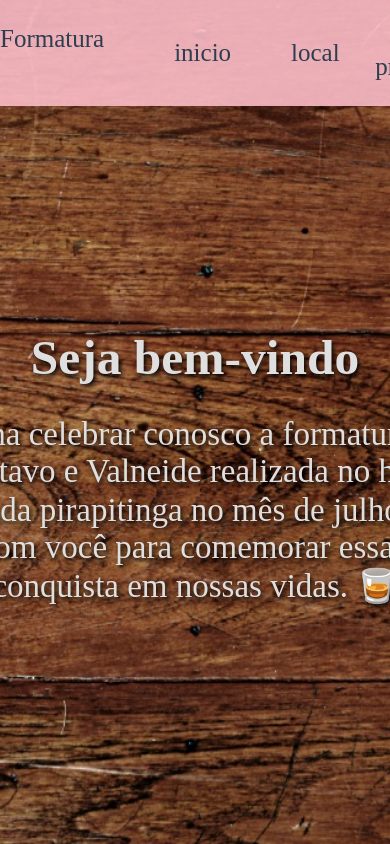
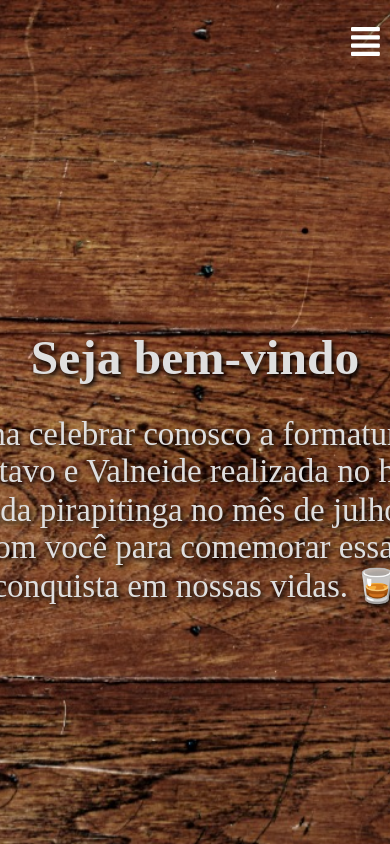
Before and after one commit to terzeu/invites-website, a Vue app: page / in a window 390 px wide. Shown: the top 844 px of the page. Built offline with nearby package versions, Linux system fonts and the light colour scheme; a web font is replaced by a local one.

Commit message:
att a branch

```diff
--- a/src/components/Header.vue
+++ b/src/components/Header.vue
@@ -1,8 +1,9 @@
 <template>
 <header class="header-component">
     <nav class="header-nav">
-      <p>Formatura</p>
-      <ul class="header-ul">
+      <font-awesome-icon icon="align-justify" class="icon" @click="toggleHeaderMenu" />
+      <ul v-show="isOpenHeaderMenu" :class="{ 'open': isOpenHeaderMenu }" class="header-ul">
+        <p class="header-title">Formatura</p>
         <li><a href="#home-page" class="header-link">inicio</a></li>
         <li><a href="#location-start" class="header-link">local</a></li>
         <li><a href="#confirm-presence" class="header-link">confirmar presença</a></li>
@@ -11,9 +12,22 @@
 </header>
 </template>
 <script>
-export default{
-  name: 'Header'
-}
+import { library } from '@fortawesome/fontawesome-svg-core'
+import { faAlignJustify } from '@fortawesome/free-solid-svg-icons'
+library.add(faAlignJustify)
+  export default {
+    name: 'Header',
+    data() {
+      return {
+        isOpenHeaderMenu: false
+      }
+    },
+    methods: {
+      toggleHeaderMenu() {
+        this.isOpenHeaderMenu = !this.isOpenHeaderMenu
+      }
+    }
+  }
 </script>
 <style lang="scss" scoped>
 .header-component {
@@ -23,12 +37,34 @@ export default{
   font-size: 25px;
   .header-nav {
     display: flex;
-    justify-content: space-around;
+    padding: 0 20px;
+    justify-content: center;
+    .header-title {
+      display: flex;
+      justify-content: initial;
+      padding: 0 20px;
+      margin-right: 150px;
+    }
+    .icon {
+      background-color: transparent;
+      border: none;
+      color: #FFF;
+      font-size: 33px;
+      position: absolute;
+      right: 10px;
+      top: 10px;
+      margin-top: 15px;
+      display: none;
+      cursor: pointer;
+    }
     .header-ul {
       list-style: none;
       display: flex;
       align-items: center;
-      color: green;
+      margin: 0;
+      padding: 0 20px;
+      overflow: hidden;
+      transition: all .5s;
       .header-link {
         margin: 0 30px;
         color: #2c3e50;
@@ -41,6 +77,60 @@ export default{
         }
       }
     }
+    @media (max-width: 750px) {
+      .header-nav {
+        display: flex;
+        align-items: center;
+        justify-content: center;
+        flex-direction: column;
+        flex-wrap: wrap;
+      }
+      .header-title {
+            justify-content: center;
+            margin: 0;
+      }
+      .header-ul {
+        margin: auto;
+        justify-content: center;
+        flex-direction: column;
+        &.open {
+          height: 230px;
+
+        }
+      }
+      .icon {
+        display: block;
+      }
+    }
+    /*@media (max-width: 600px) {
+      p {
+        width: 10px;
+
+      }
+      button {
+
+      }
+      /*.header-nav {
+        display: flex;
+        padding: 0;
+        align-items: flex-start;
+        justify-content: center;
+      }*/
+      /*.header-ul {
+        flex-direction: column;
+        display: flex;
+        margin: 0;
+        width: 100%;
+        height: 0;
+        justify-content: center;
+        align-content: center;
+        align-items: center;
+
+      }
+      button {
+        display: block;
+      }
+    }*/
   }
 }
 </style>
```
